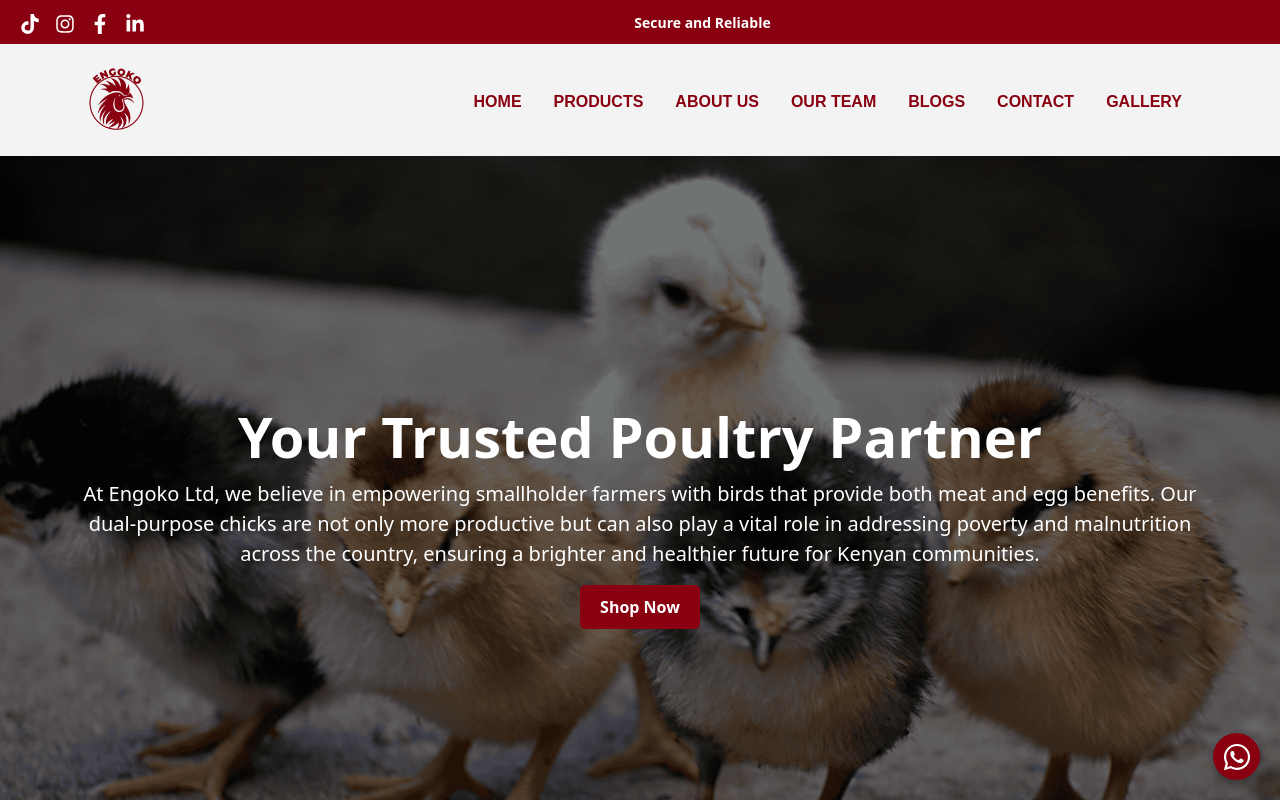
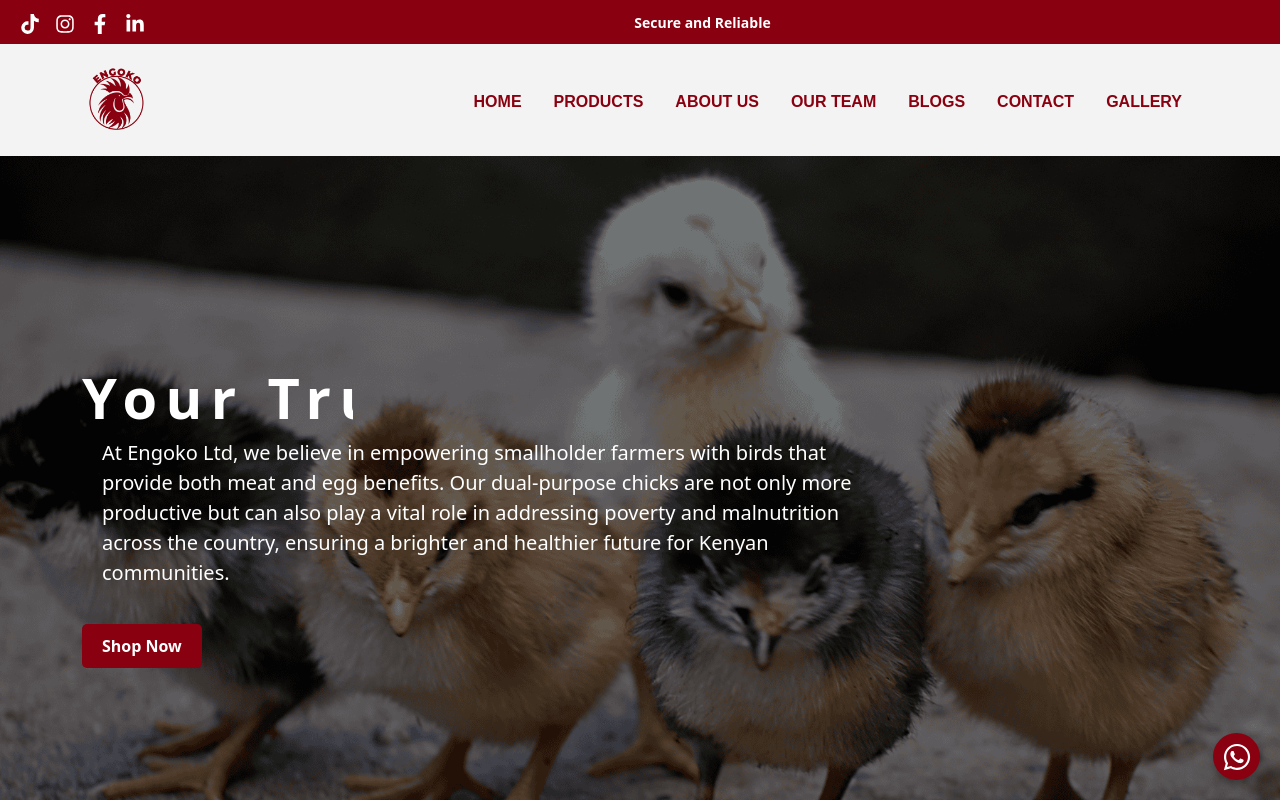
Before and after one commit to DBEST-EZRA/engoko, a React (Create React App) app: page / in a window 1280 px wide. Shown: the top 800 px of the page. Built offline with nearby package versions, Linux system fonts and the light colour scheme.

Commit message:
animated hero section

```diff
--- a/src/components/HeroSection.css
+++ b/src/components/HeroSection.css
@@ -1,8 +1,8 @@
 .hero-section {
   height: 90vh;
-  display: flex;
-  justify-content: center;
-  align-items: center;
+  /* display: flex; */
+  /* justify-content: center; */
+  /* align-items: center; */
   position: relative;
   background-size: cover;
   background-position: center;
@@ -17,22 +17,54 @@
   background: rgba(0, 0, 0, 0.5); /* Dark overlay */
 }
 
-.hero-section h1,
+/* .hero-section h1,
 .hero-section p,
 .hero-btn {
   position: relative;
   z-index: 2;
-}
+} */
 
-.hero-btn {
+/* .hero-btn {
   background-color: #890010;
   border: none;
   padding: 12px 30px;
   font-size: 18px;
   font-weight: bold;
   transition: background-color 0.3s ease-in-out;
+} */
+
+/* .hero-btn:hover {
+  background-color: #a50012;
+} */
+
+.hero-btn {
+  margin-top: 20px;
 }
 
-.hero-btn:hover {
-  background-color: #a50012;
+.text-left {
+  text-align: left !important;
 }
+
+.lead {
+  font-size: 1.1rem;
+  max-width: 70%;
+  margin-left: 20px;
+}
+
+h1 {
+  font-size: 3rem;
+  max-width: 70%;
+  margin-left: 20px;
+  line-height: 1.2;
+}
+
+@media (max-width: 768px) {
+  h1 {
+    font-size: 2.5rem;
+  }
+
+  .lead {
+    font-size: 1rem;
+    max-width: 90%;
+  }
+}
--- a/src/components/HeroSection.jsx
+++ b/src/components/HeroSection.jsx
@@ -7,22 +7,31 @@ import "aos/dist/aos.css";
 import cover1 from "./image/covernew.png";
 import cover2 from "./cover2.png";
 
+// Typewriter effect CSS
+import "./typewriter.css";
+
 const HeroSection = () => {
   useEffect(() => {
     AOS.init({ duration: 1000 });
   }, []);
 
   return (
-    <Carousel controls={false} indicators={true} interval={4000} pause={false}>
+    <Carousel
+      controls={false}
+      indicators={true}
+      interval={4000}
+      pause={false}
+      slide="true"
+    >
       {/* Slide 1 */}
       <Carousel.Item>
         <div
-          className="hero-section d-flex align-items-center text-center text-white"
+          className="hero-section d-flex align-items-center text-left text-white"
           style={{ backgroundImage: `url(${cover1})` }}
         >
           <div className="overlay"></div>
           <Container data-aos="fade-up">
-            <h1 className="display-4 fw-bold">Welcome to ENGOKO</h1>
+            <h1 className="display-4 fw-bold typewriter">Welcome to ENGOKO</h1>
             <p className="lead">
               Engoko Ltd is a leading Kenyan supplier of high-quality,
               dual-purpose day-old chicks. We are committed to transforming the
@@ -54,12 +63,14 @@ const HeroSection = () => {
       {/* Slide 2 */}
       <Carousel.Item>
         <div
-          className="hero-section d-flex align-items-center text-center text-white"
+          className="hero-section d-flex align-items-center text-left text-white"
           style={{ backgroundImage: `url(${cover2})` }}
         >
           <div className="overlay"></div>
           <Container data-aos="fade-up">
-            <h1 className="display-4 fw-bold">Your Trusted Poultry Partner</h1>
+            <h1 className="display-4 fw-bold typewriter">
+              Your Trusted Poultry Partner
+            </h1>
             <p className="lead">
               At Engoko Ltd, we believe in empowering smallholder farmers with
               birds that provide both meat and egg benefits. Our dual-purpose
--- /dev/null
+++ b/src/components/typewriter.css
@@ -0,0 +1,26 @@
+/* Typewriter effect */
+.typewriter {
+  display: inline-block;
+  overflow: hidden;
+  border-right: 0.15em solid #890010;
+  white-space: nowrap;
+  margin: 0 auto;
+  letter-spacing: 0.15em;
+  animation: typing 4s steps(40) 1s 1 normal both,
+    blinkCaret 0.75s step-end infinite;
+}
+
+@keyframes typing {
+  from {
+    width: 0;
+  }
+  to {
+    width: 100%;
+  }
+}
+
+@keyframes blinkCaret {
+  50% {
+    border-color: transparent;
+  }
+}
```
